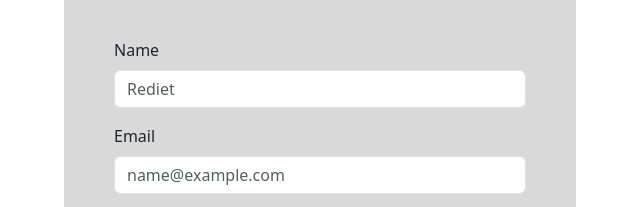
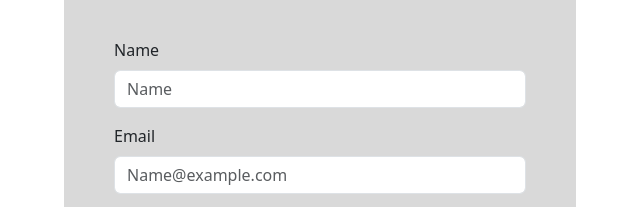
Before and after one commit to RedietHailu23/Project-Hub, a website with bundled scripts: page frontend/public/contact.html in a window 1280 px wide. Shown: the part 190-397 px from the top of the page, 320-960 px from the left. Built offline with nearby package versions, Linux system fonts and the light colour scheme.

Commit message:
contact page modified

```diff
--- a/frontend/public/contact.html
+++ b/frontend/public/contact.html
@@ -87,7 +87,7 @@ if (isAuthenticated) {
                             type="text"
                             class="form-control"
                             id="name"
-                            placeholder="Rediet" />
+                            placeholder="Name" />
                     </div>
                     <div class="mb-3">
                         <label for="email" class="form-label">Email</label>
@@ -95,7 +95,7 @@ if (isAuthenticated) {
                             type="email"
                             class="form-control"
                             id="email"
-                            placeholder="name@example.com" />
+                            placeholder="Name@example.com" />
                     </div>
                     <div class="mb-3">
                         <label for="feedback"
```
